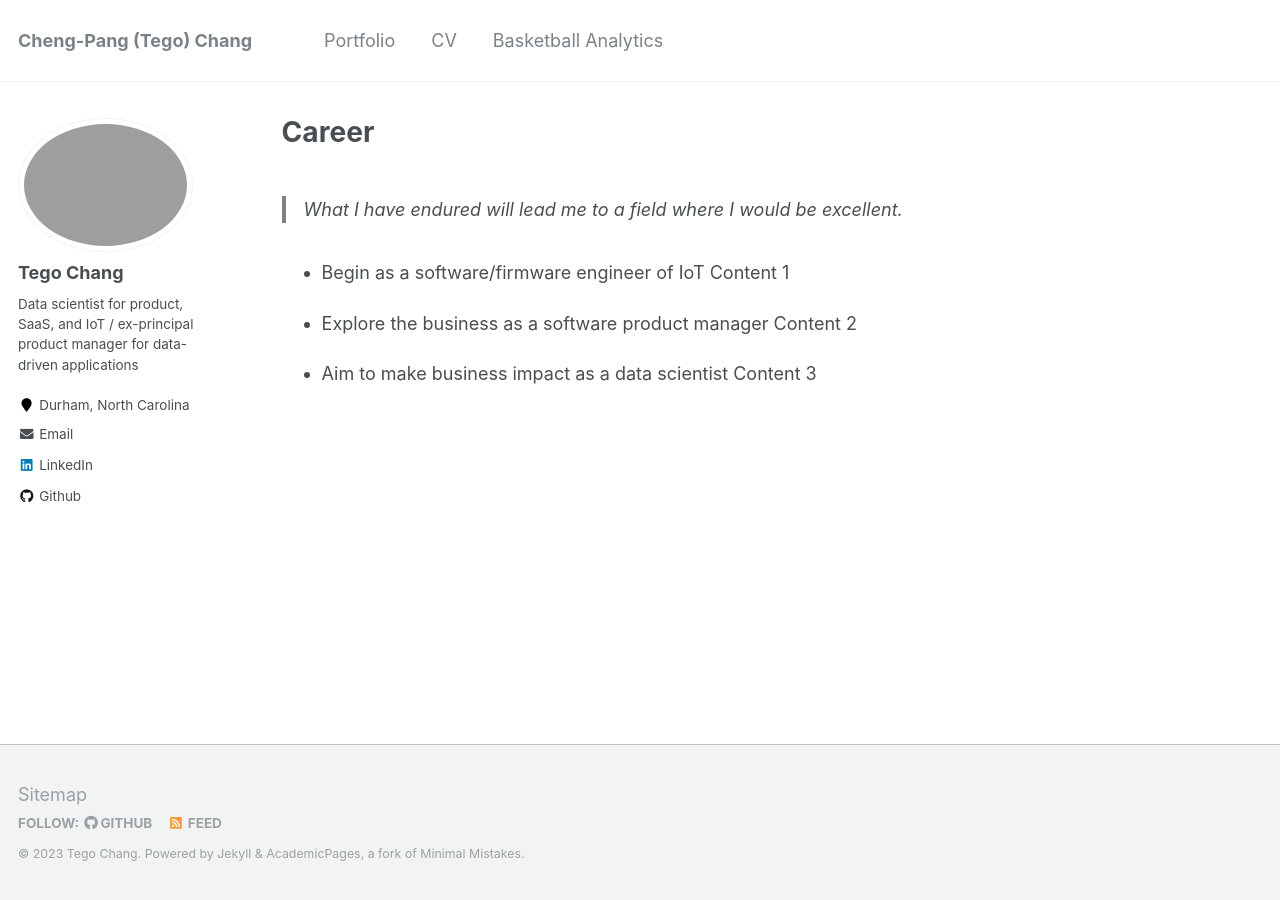
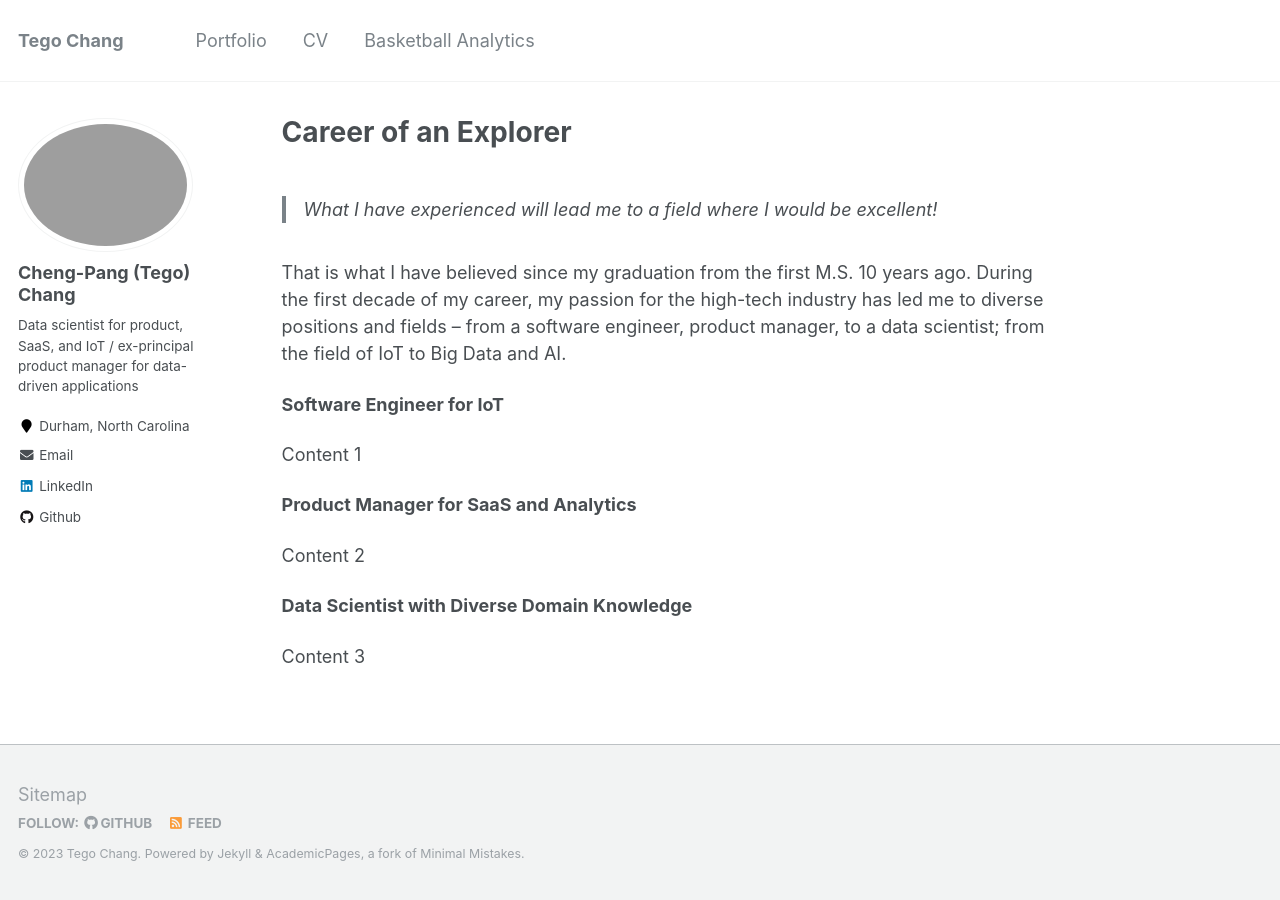
Before and after one commit to Tego-Chang/Tego-Chang.github.io, a Jekyll site: the page built from _pages/about.md, in a window 1280 px wide. Built offline with Jekyll 4.4.1, drawn with Linux system fonts in a browser that asks for light colours.

Commit message:
update home page and content

```diff
--- a/_config.yml
+++ b/_config.yml
@@ -7,7 +7,7 @@
 
 # Site Settings
 locale                   : "en-US"
-title                    : "Cheng-Pang (Tego) Chang"
+title                    : "Tego Chang"
 title_separator          : "-"
 name                     : &name "Tego Chang"
 description              : &description "Data scientist for software applications, consumer products, and IoT"
@@ -81,7 +81,7 @@ analytics:
 
 # Site Author
 author:
-  name             : "Tego Chang"
+  name             : "Cheng-Pang (Tego) Chang"
   avatar           : "profile.jpg"
   bio              : "Data scientist for product, SaaS, and IoT / ex-principal product manager for data-driven applications"
   location         : "Durham, North Carolina"
--- a/_pages/about.md
+++ b/_pages/about.md
@@ -1,6 +1,6 @@
 ---
 permalink: /
-title: "Career"
+title: "Career of an Explorer"
 excerpt: "About me"
 author_profile: true
 redirect_from:
@@ -8,13 +8,19 @@ redirect_from:
   - /about.html
 ---
 
-> *What I have endured will lead me to a field where I would be excellent.*
 
-* Begin as a software/firmware engineer of IoT
+> *What I have experienced will lead me to a field where I would be excellent!*
+
+That is what I have believed since my graduation from the first M.S. 10 years ago. During the first decade of my career, my passion for the high-tech industry has led me to diverse positions and fields – from a software engineer, product manager, to a data scientist; from the field of IoT to Big Data and AI.
+
+**Software Engineer for IoT**
+
 Content 1
 
-* Explore the business as a software product manager
+**Product Manager for SaaS and Analytics**
+
 Content 2
 
-* Aim to make business impact as a data scientist
+**Data Scientist with Diverse Domain Knowledge**
+
 Content 3
```
